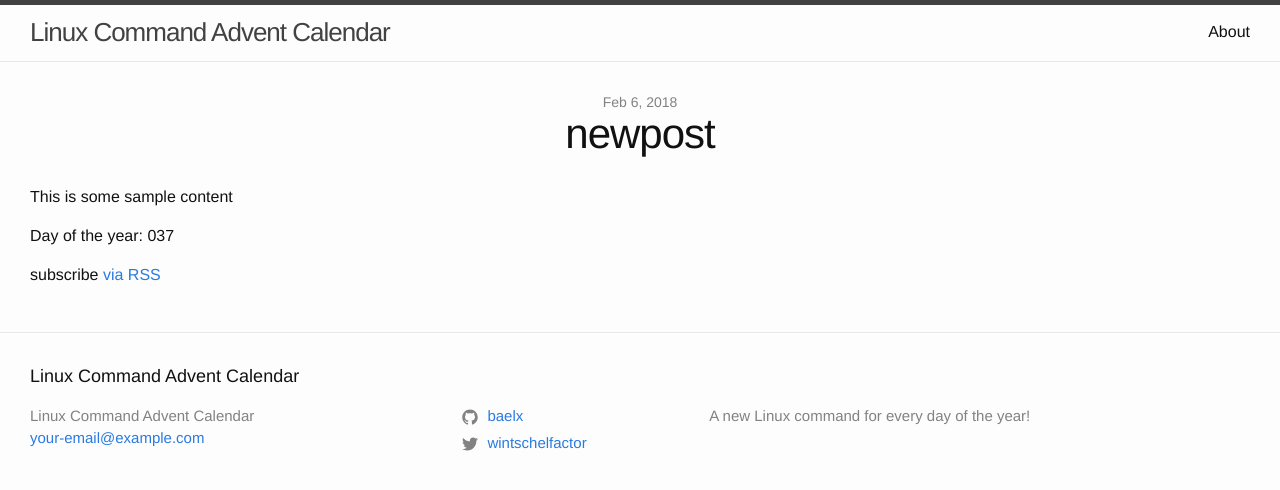
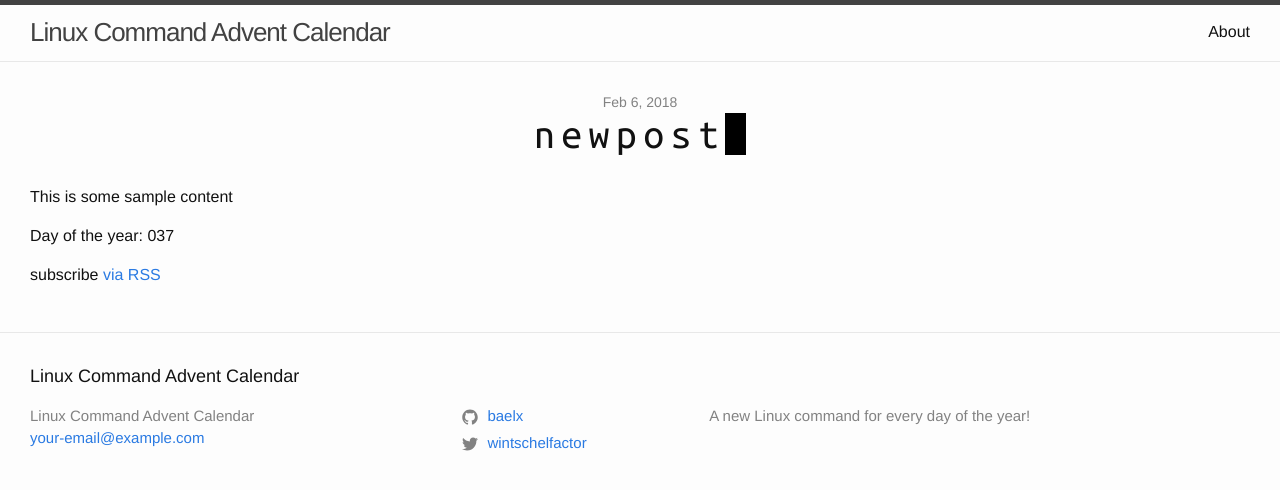
Before and after one commit to Baelx/linux-command-advent-calendar, a Jekyll site: the page built from index.md, in a window 1280 px wide. Shown: the top 490 px of the page. Built offline with Jekyll 4.4.1, drawn with Linux system fonts in a browser that asks for light colours.

Commit message:
added command font in defaults, added typing css animation

```diff
--- a/_sass/minima.scss
+++ b/_sass/minima.scss
@@ -3,6 +3,7 @@
 // Define defaults for each variable.
 
 $base-font-family: "Helvetica Neue", Helvetica, Arial, sans-serif !default;
+$command-font-family: 'Ubuntu Mono', monospace;
 $base-font-size:   16px !default;
 $base-font-weight: 400 !default;
 $small-font-size:  $base-font-size * 0.875 !default;
@@ -47,3 +48,6 @@ $on-laptop:        800px !default;
   "minima/layout",
   "minima/syntax-highlighting"
 ;
+
+// Import ubuntu mono font for command
+@import url('https://fonts.googleapis.com/css?family=Ubuntu+Mono');
--- a/_sass/minima/_layout.scss
+++ b/_sass/minima/_layout.scss
@@ -211,17 +211,35 @@
  */
 .post-header {
   margin-bottom: $spacing-unit;
+  display: flex;
 }
 
 .post-title {
   @include relative-font-size(2.625);
-  letter-spacing: -1px;
-  line-height: 1;
-  text-align:center;
+  font-family: $command-font-family;
+  overflow: hidden; /* Ensures the content is not revealed until the animation */
+  border-right: .5em solid black; /* The typwriter cursor */
+  white-space: nowrap; /* Keeps the content on a single line */
+  margin: 0 auto; /* Gives that scrolling effect as the typing happens */
+  letter-spacing: .15em; /* Adjust as needed */
+  line-height: normal;
+  animation: typing 3.5s steps(40, end), blink-caret 1.25s step-end infinite;
 
   @include media-query($on-laptop) {
     @include relative-font-size(2.25);
   }
+}
+
+/* The typing effect */
+@keyframes typing {
+  from { width: 0 }
+  to { width: 100% }
+}
+
+/* The typewriter cursor effect */
+@keyframes blink-caret {
+  from, to { border-color: transparent }
+  50% { border-color: black; }
 }
 
 .post-content {
```
